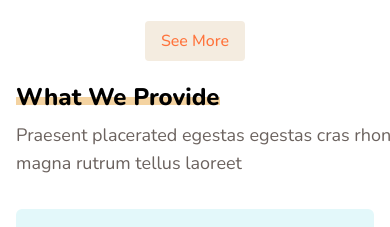
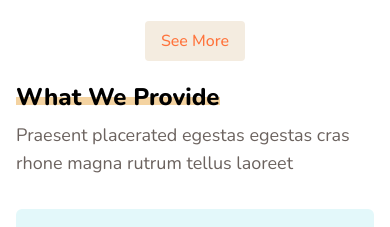
Before and after one commit to setykarimi/Dev-Agency, a React (Vite) app: page / in a window 390 px wide. Shown: the part 1700-1927 px from the top of the page. Built offline with nearby package versions, Linux system fonts and the light colour scheme.

Commit message:
Subject: Style, Description: Edit style for responsive view, Date: 8/9/2023

```diff
--- a/src/components/cards/cardWhatWeProvide.tsx
+++ b/src/components/cards/cardWhatWeProvide.tsx
@@ -39,8 +39,8 @@ const CardWhatWeProvide = () => {
             <div className="grid md:grid-cols-2 grid-cols-1 gap-8 items-end md:mt-20 mt-5">
                 <div>
                     <Title title="What We Provide" />
-                    <p className="text-typography-flint text-lg mt-2 flex lg:flex-col flex-row whitespace-nowrap flex-wrap">
-                        <span className="block">Praesent placerated egestas egestas cras rhone</span>
+                    <p className="text-typography-flint text-lg mt-2 md:flex lg:flex-col flex-row md:whitespace-nowrap flex-wrap">
+                        <span className="md:block">Praesent placerated egestas egestas cras rhone </span>
                         magna rutrum tellus laoreet
                     </p>
                 </div>
```
